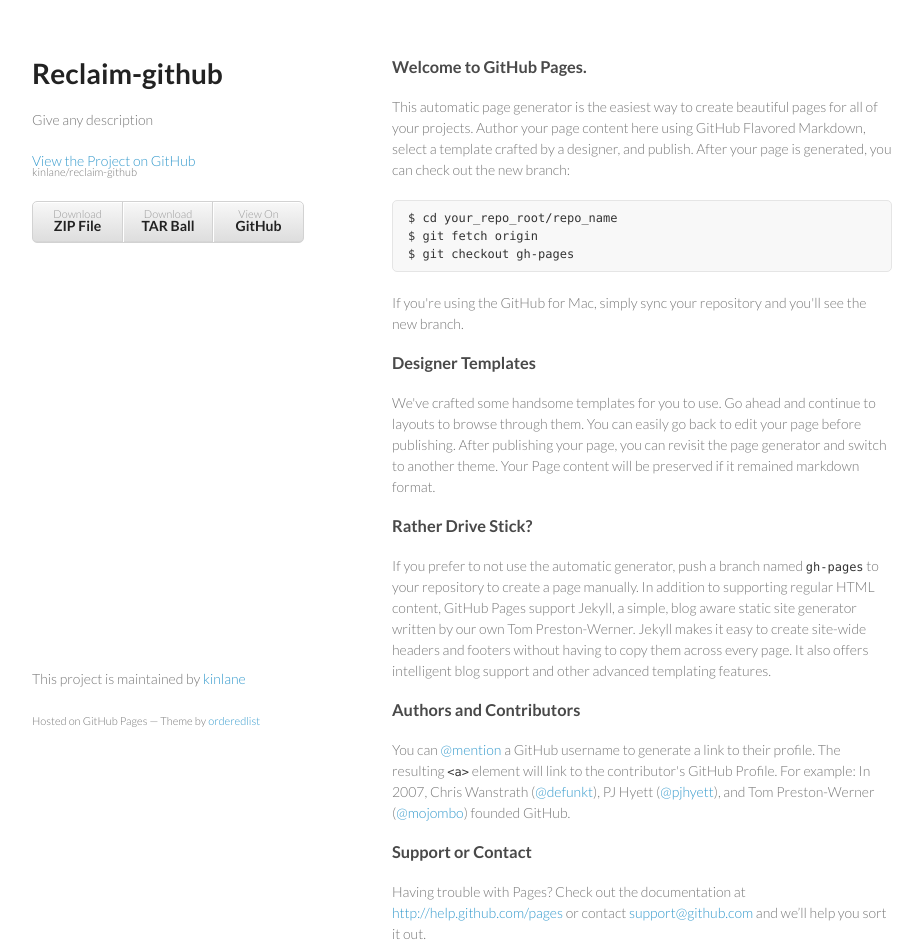
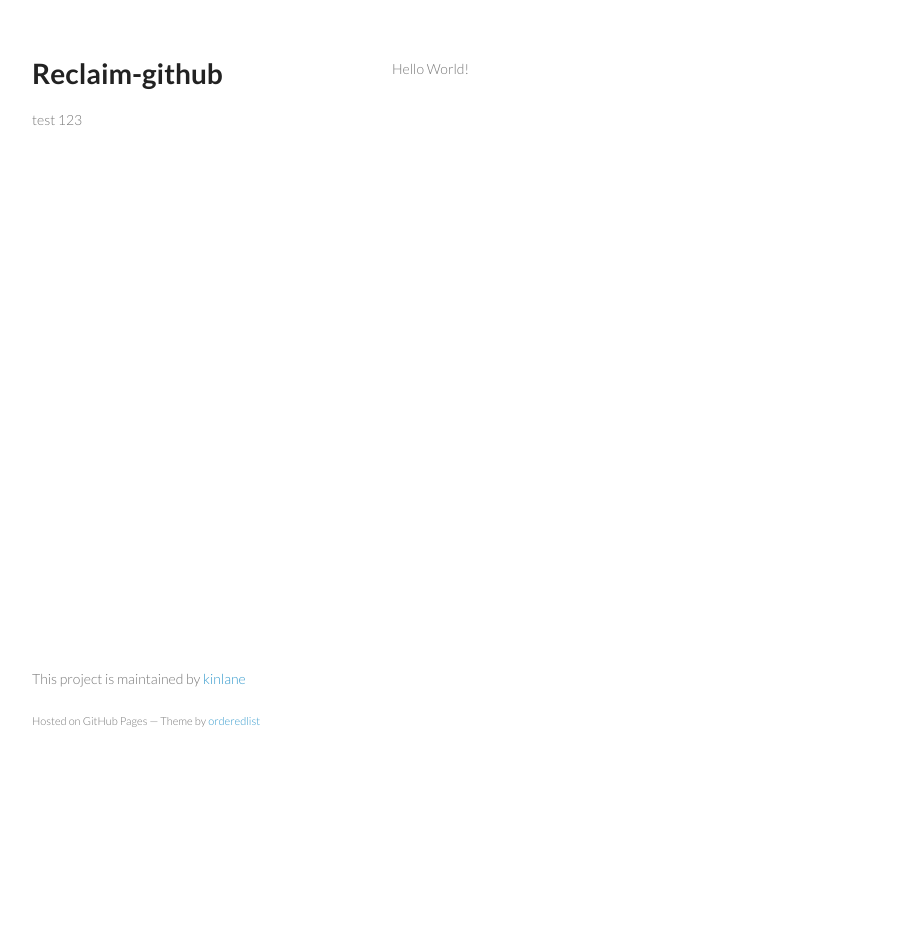
Before and after one commit to kinlane/reclaim-github, a plain HTML site: page index.html in a window 1280 px wide. Shown: the whole page, without its empty margins (178-1101 px from the left). After the commit the page ends 800 px from the top, so only its background shows below. Drawn offline with Linux system fonts and the light colour scheme.

Commit message:
Update index.html

```diff
--- a/index.html
+++ b/index.html
@@ -16,49 +16,12 @@
     <div class="wrapper">
       <header>
         <h1>Reclaim-github</h1>
-        <p>Give any description</p>
+        <p>test 123</p>
 
-        <p class="view"><a href="https://github.com/kinlane/reclaim-github">View the Project on GitHub <small>kinlane/reclaim-github</small></a></p>
-
-
-        <ul>
-          <li><a href="https://github.com/kinlane/reclaim-github/zipball/master">Download <strong>ZIP File</strong></a></li>
-          <li><a href="https://github.com/kinlane/reclaim-github/tarball/master">Download <strong>TAR Ball</strong></a></li>
-          <li><a href="https://github.com/kinlane/reclaim-github">View On <strong>GitHub</strong></a></li>
-        </ul>
       </header>
       <section>
-        <h3>
-<a name="welcome-to-github-pages" class="anchor" href="#welcome-to-github-pages"><span class="octicon octicon-link"></span></a>Welcome to GitHub Pages.</h3>
+        Hello World!
 
-<p>This automatic page generator is the easiest way to create beautiful pages for all of your projects. Author your page content here using GitHub Flavored Markdown, select a template crafted by a designer, and publish. After your page is generated, you can check out the new branch:</p>
-
-<pre><code>$ cd your_repo_root/repo_name
-$ git fetch origin
-$ git checkout gh-pages
-</code></pre>
-
-<p>If you're using the GitHub for Mac, simply sync your repository and you'll see the new branch.</p>
-
-<h3>
-<a name="designer-templates" class="anchor" href="#designer-templates"><span class="octicon octicon-link"></span></a>Designer Templates</h3>
-
-<p>We've crafted some handsome templates for you to use. Go ahead and continue to layouts to browse through them. You can easily go back to edit your page before publishing. After publishing your page, you can revisit the page generator and switch to another theme. Your Page content will be preserved if it remained markdown format.</p>
-
-<h3>
-<a name="rather-drive-stick" class="anchor" href="#rather-drive-stick"><span class="octicon octicon-link"></span></a>Rather Drive Stick?</h3>
-
-<p>If you prefer to not use the automatic generator, push a branch named <code>gh-pages</code> to your repository to create a page manually. In addition to supporting regular HTML content, GitHub Pages support Jekyll, a simple, blog aware static site generator written by our own Tom Preston-Werner. Jekyll makes it easy to create site-wide headers and footers without having to copy them across every page. It also offers intelligent blog support and other advanced templating features.</p>
-
-<h3>
-<a name="authors-and-contributors" class="anchor" href="#authors-and-contributors"><span class="octicon octicon-link"></span></a>Authors and Contributors</h3>
-
-<p>You can <a href="https://github.com/blog/821" class="user-mention">@mention</a> a GitHub username to generate a link to their profile. The resulting <code>&lt;a&gt;</code> element will link to the contributor's GitHub Profile. For example: In 2007, Chris Wanstrath (<a href="https://github.com/defunkt" class="user-mention">@defunkt</a>), PJ Hyett (<a href="https://github.com/pjhyett" class="user-mention">@pjhyett</a>), and Tom Preston-Werner (<a href="https://github.com/mojombo" class="user-mention">@mojombo</a>) founded GitHub.</p>
-
-<h3>
-<a name="support-or-contact" class="anchor" href="#support-or-contact"><span class="octicon octicon-link"></span></a>Support or Contact</h3>
-
-<p>Having trouble with Pages? Check out the documentation at <a href="http://help.github.com/pages">http://help.github.com/pages</a> or contact <a href="mailto:support@github.com">support@github.com</a> and we’ll help you sort it out.</p>
       </section>
       <footer>
         <p>This project is maintained by <a href="https://github.com/kinlane">kinlane</a></p>
```
